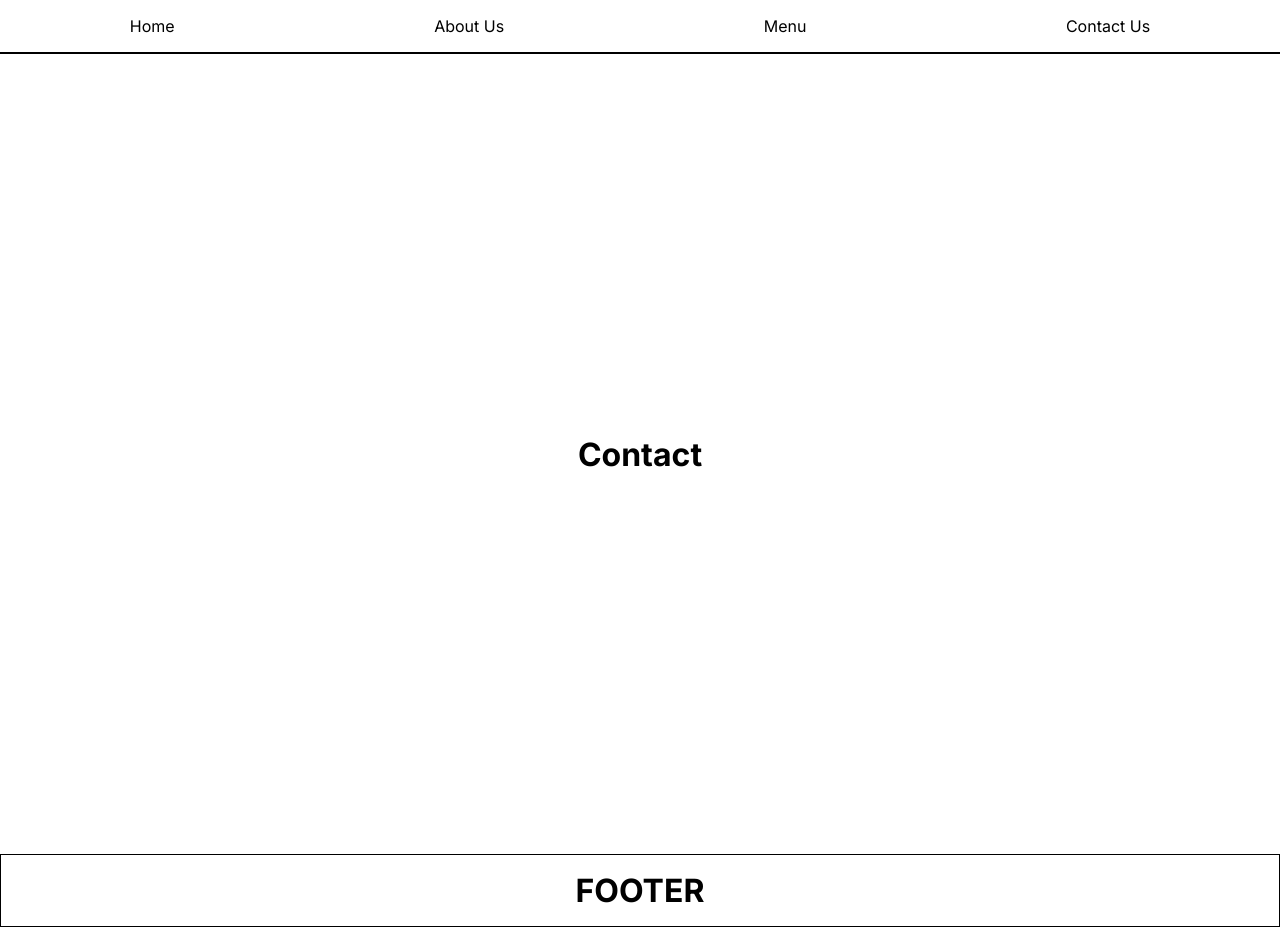
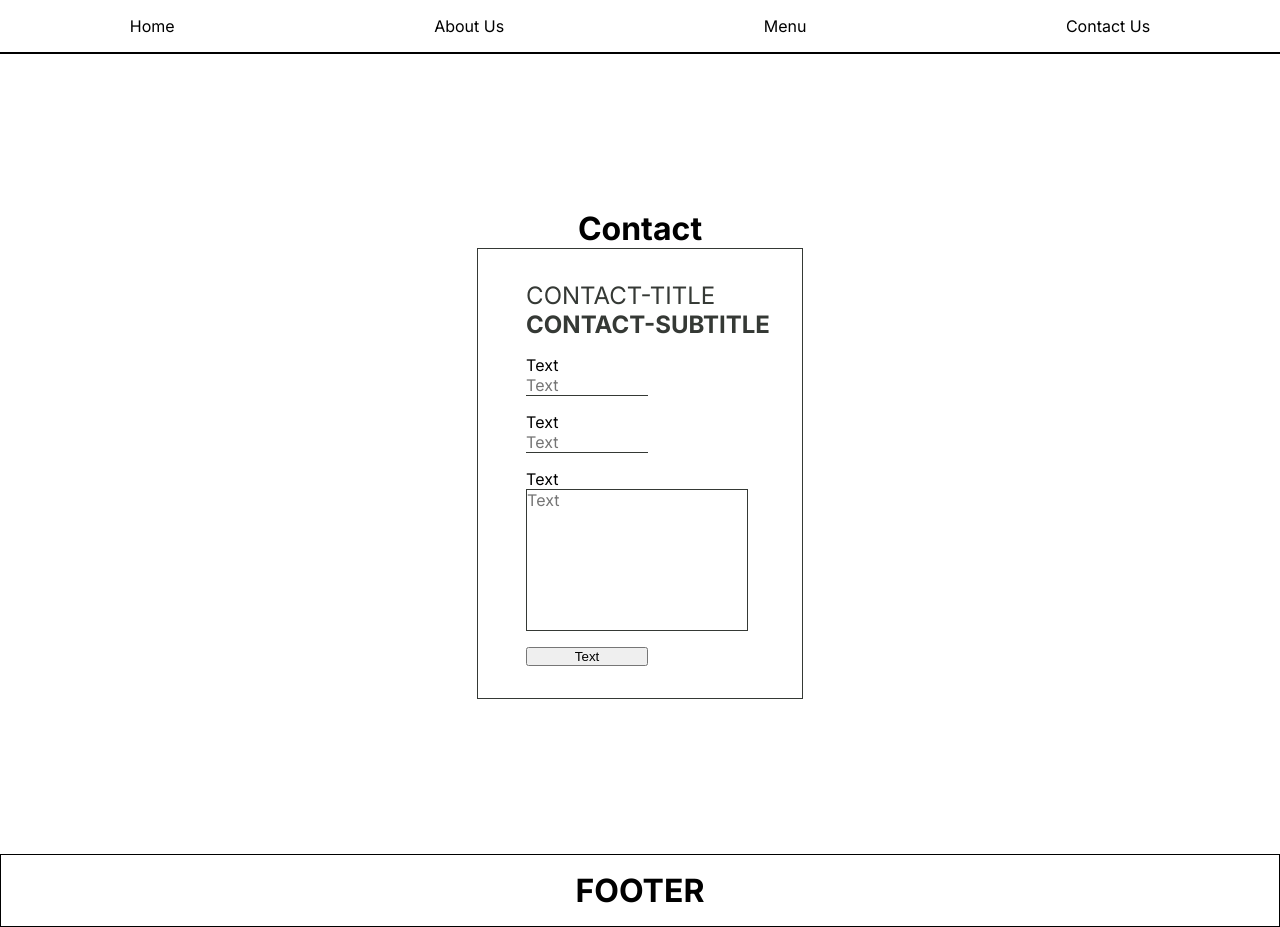
Before and after one commit to Germanilu/Veggiebites2.0, a Next.js app: page /contact-us in a window 1280 px wide. Built offline with nearby package versions, Linux system fonts and the light colour scheme.

Commit message:
Feat: Contact component

```diff
--- a/package.json
+++ b/package.json
@@ -9,6 +9,7 @@
     "lint": "next lint"
   },
   "dependencies": {
+    "@emailjs/browser": "^3.11.0",
     "next": "14.0.4",
     "react": "^18",
     "react-dom": "^18",
--- /dev/null
+++ b/src/app/components/contact/index.jsx
@@ -0,0 +1,122 @@
+'use client';
+
+import React, { useRef, useState } from "react";
+import emailjs from "@emailjs/browser";
+import './index.scss';
+
+export default function Contact() {
+  const formRef = useRef();
+
+  //State
+  const [form, setForm] = useState({
+    name: "",
+    email: "",
+    message: "",
+  });
+
+  const [loading, setLoading] = useState(false);
+
+  //Functions
+  const handleChange = (e) => {
+    const { target } = e;
+    const { name, value } = target;
+
+    setForm({
+      ...form,
+      [name]: value,
+    });
+  };
+
+  const handleSubmit = (e) => {
+    e.preventDefault();
+    setLoading(true);
+
+    emailjs
+      .send(
+        "service_ro4u14g",
+        "template_lledwkg",
+        {
+          from_name: form.name,
+          to_name: "Luciano",
+          from_email: form.email,
+          to_email: "lucianogermani93@gmail.com",
+          message: form.message,
+        },
+        "p4zQqM0lGfEuM7HC9"
+      )
+      .then(
+        () => {
+          setLoading(false);
+          alert("Thank you. I will get back to you as soon as possible.");
+
+          setForm({
+            name: "",
+            email: "",
+            message: "",
+          });
+        },
+        (error) => {
+          setLoading(false);
+          console.error(error);
+
+          alert("Ahh, something went wrong. Please try again.");
+        }
+      );
+  };
+
+
+  return (
+    <div className='contact-design' >
+      <div className="contact-form">
+        <p className='text'>CONTACT-TITLE</p>
+        <h3 className='subtitle'>CONTACT-SUBTITLE</h3>
+        <form
+          ref={formRef}
+          onSubmit={handleSubmit}
+          className='form'
+        >
+          <label className='form-label'>
+            <span className='name'>Text</span>
+            <input
+              type='text'
+              name='name'
+              value={form.name}
+              onChange={handleChange}
+              placeholder='Text'
+              className='input'
+            />
+          </label>
+          <label className='form-label'>
+            <span className='email'>Text</span>
+            <input
+              type='email'
+              name='email'
+              value={form.email}
+              onChange={handleChange}
+              placeholder='Text'
+              className='input'
+            />
+          </label>
+          <label className='form-label'>
+            <span className='message'>Text</span>
+            <textarea
+              rows={7}
+              name='message'
+              value={form.message}
+              onChange={handleChange}
+              placeholder='Text'
+              className='input textarea'
+            />
+          </label>
+
+          <button
+            type='submit'
+            className='button'
+          >
+            {loading ? "One second..." : `Text`}
+          </button>
+        </form>
+      </div>
+    </div>
+  )
+}
--- /dev/null
+++ b/src/app/components/contact/index.scss
@@ -0,0 +1,62 @@
+.contact-design{
+  display: flex;
+  flex-direction: row-reverse;
+  justify-content:center;
+  align-items: center;
+  .contact-form{
+      padding: 2rem;
+      border: 1px solid #353935;
+      position: relative;
+      padding-left: 3rem;
+      min-width: 30%;
+      .text, .subtitle{
+          color: #353935;
+          font-size: 1.5rem;
+      }
+      .subtitle{
+        margin-bottom: 1rem;
+      }
+      .form{
+          display: flex;
+          flex-direction: column;
+          gap: 1rem;
+          .form-label{
+              display: flex;
+              justify-content: space-between;
+              flex-direction: column;
+              .input{
+                  all: unset;
+                  border-bottom: 1px solid #353935;
+                  width: 50%;
+              }
+              .textarea{
+                  width: 90%;
+                  border: 1px solid #353935;
+              }
+          }
+      }
+      .button{
+          width: 50%;
+      }
+  }
+}
+
+
+@media (max-width:1024px){
+  .contact-us{
+      .contact-form{
+          width: 50%;
+      }
+  }
+}
+
+@media (max-width:425px){
+  .contact-us{
+      .contact-form{
+          width: 90%;
+          .svg-contact-us{
+              right: -20px;
+          }
+      }
+  }
+}
--- a/src/app/contact-us/page.jsx
+++ b/src/app/contact-us/page.jsx
@@ -1,8 +1,10 @@
 import './page.scss'
+import Contact from '../components/contact/index';
 export default function ContactUs(){
   return (
     <div className="contact-us-design">
       <h1>Contact</h1>
+      <Contact/>
     </div>
   )
 }
--- a/src/app/contact-us/page.scss
+++ b/src/app/contact-us/page.scss
@@ -3,4 +3,5 @@
     display: flex;
     align-items: center;
     justify-content: center;
+    flex-direction: column;
 }
--- a/src/app/layout.jsx
+++ b/src/app/layout.jsx
@@ -5,8 +5,8 @@ import Footer from './components/footer/index';
 const inter = Inter({ subsets: ['latin'] })
 
 export const metadata = {
-  title: 'Create Next App',
-  description: 'Generated by create next app',
+  title: 'Flavour Frame',
+  description: 'Crafting Flavorful Frames',
 }
 
 export default function RootLayout({ children }) {
```
Also changed, not shown: 1 other file (tests, documents, lock files or other folders).
